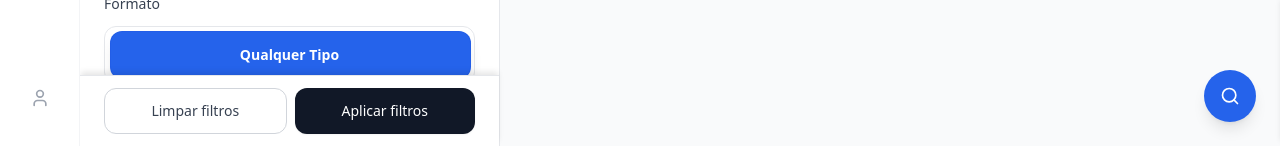
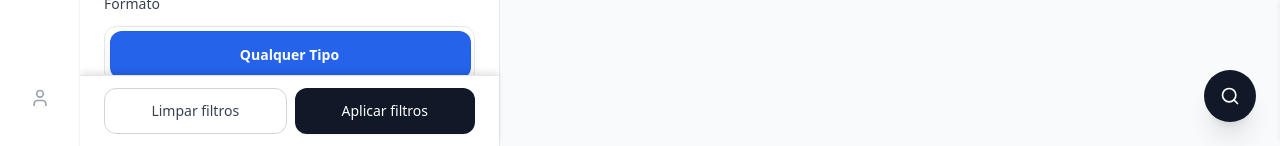
Before and after one commit to Enzofaleirodf/lailov1, a React (Vite) app: page /buscador/imoveis/todos in a window 1280 px wide. Shown: the part 654-800 px from the top of the page. Built offline with nearby package versions, Linux system fonts and the light colour scheme; no server answers; the database is empty.

Commit message:
feat: melhorar design do botão search flutuante desktop
- Alterar cor de azul para cinza escuro (quase preto)
- Adicionar efeito hover com escala (scale-105)
- Melhorar sombras (shadow-xl → shadow-2xl no hover)
- Transição suave com duration-300
- Design mais elegante e moderno

```diff
--- a/src/components/ui/FloatingSearchButton.tsx
+++ b/src/components/ui/FloatingSearchButton.tsx
@@ -59,7 +59,7 @@ export const FloatingSearchButton: React.FC<FloatingSearchButtonProps> = ({
         // Collapsed search button
         <button
           onClick={handleToggle}
-          className="bg-blue-600 hover:bg-blue-700 text-white p-4 rounded-full shadow-lg transition-colors"
+          className="bg-gray-900 hover:bg-black text-white p-4 rounded-full shadow-xl hover:shadow-2xl transition-all duration-300 hover:scale-105"
         >
           <Search className="w-5 h-5" />
         </button>
```
